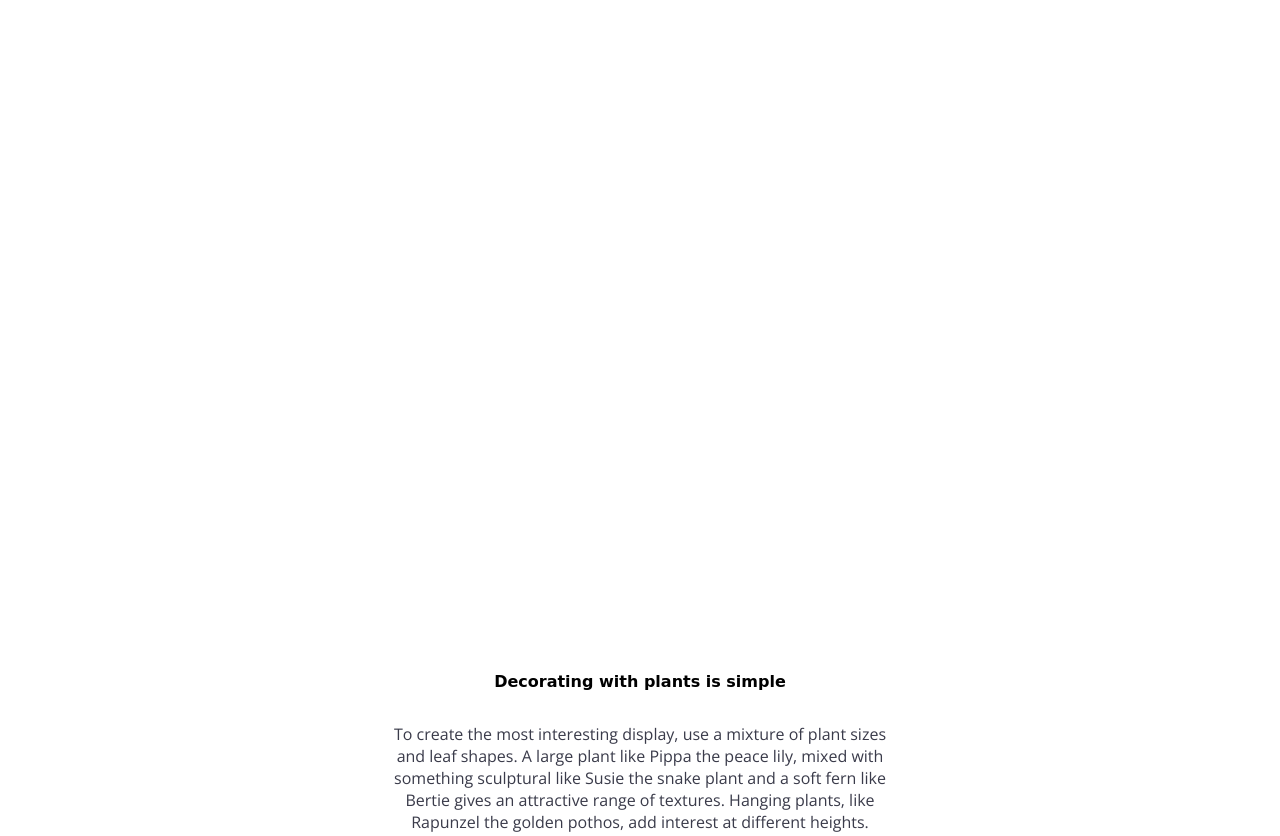
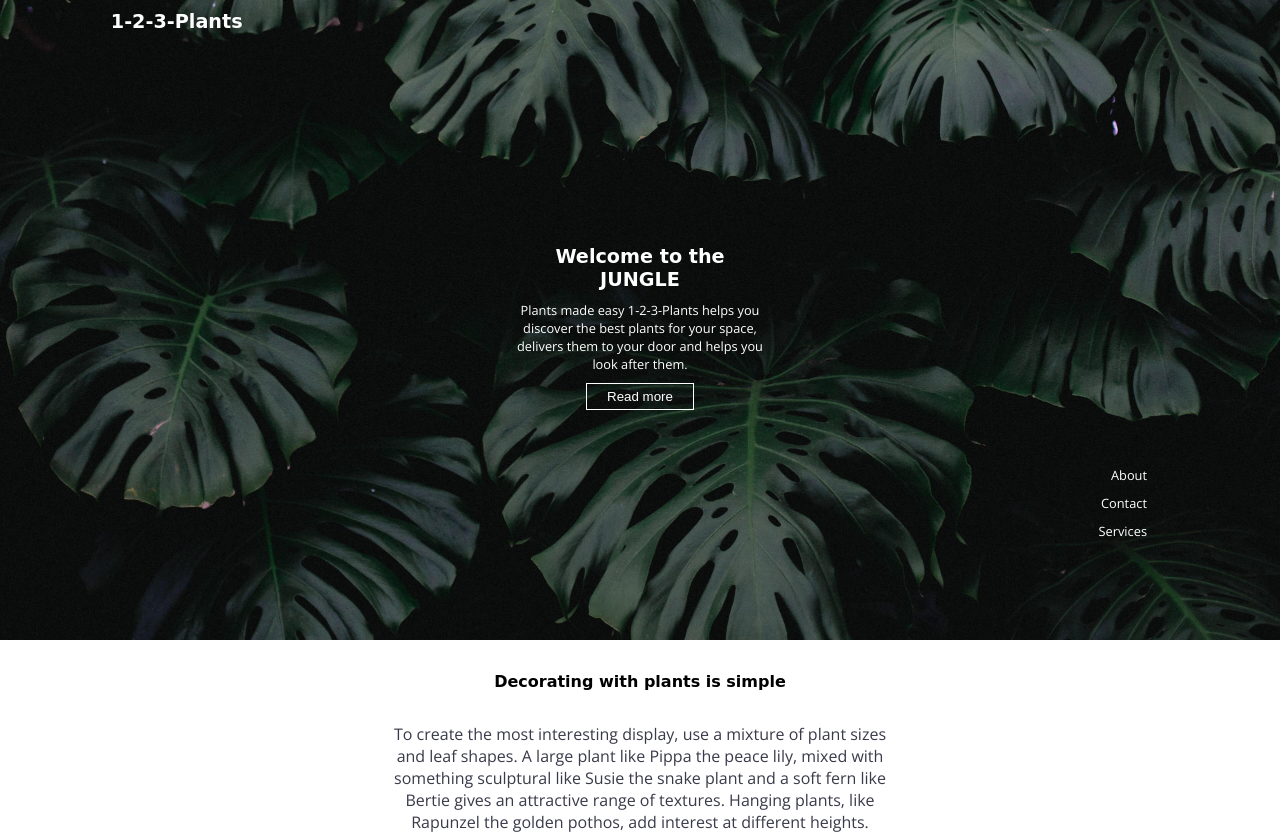
Before and after one commit to SaraAlAwad/Lev3_2, a plain HTML site: page index.html in a window 1280 px wide. Shown: the top 836 px of the page. Drawn offline with nearby package versions, Linux system fonts and the light colour scheme; the site is published under a folder, as on GitHub Pages, so addresses that start at the root find nothing; a web font is replaced by a local one.

Commit message:
linkingImg

```diff
--- a/assets/css/style.css
+++ b/assets/css/style.css
@@ -32,7 +32,7 @@ a{
 
 header{
     height: 80vh;
-    background: url(/assets/img/bg.jpeg)no-repeat center/cover;
+    background: url(../img/bg.jpeg)no-repeat center/cover;
 }
 header section{
     width: 20%;
```
